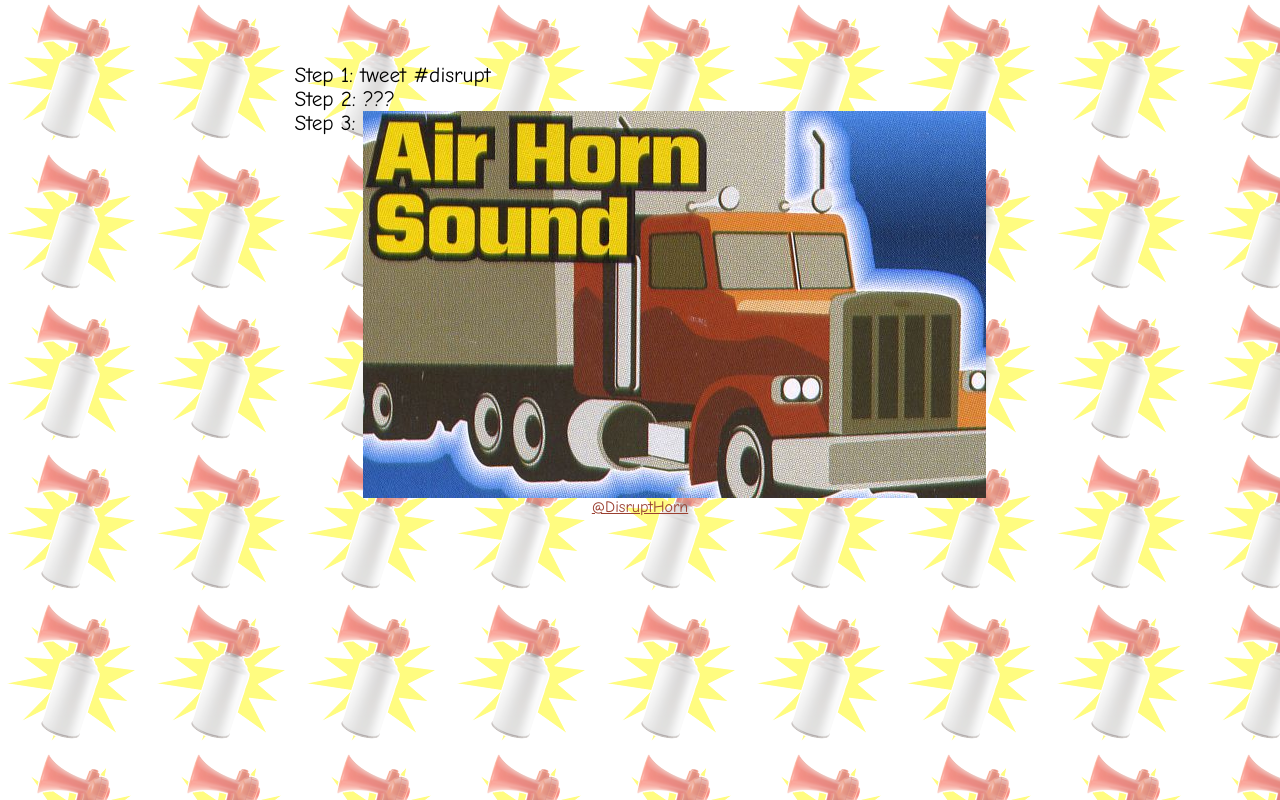
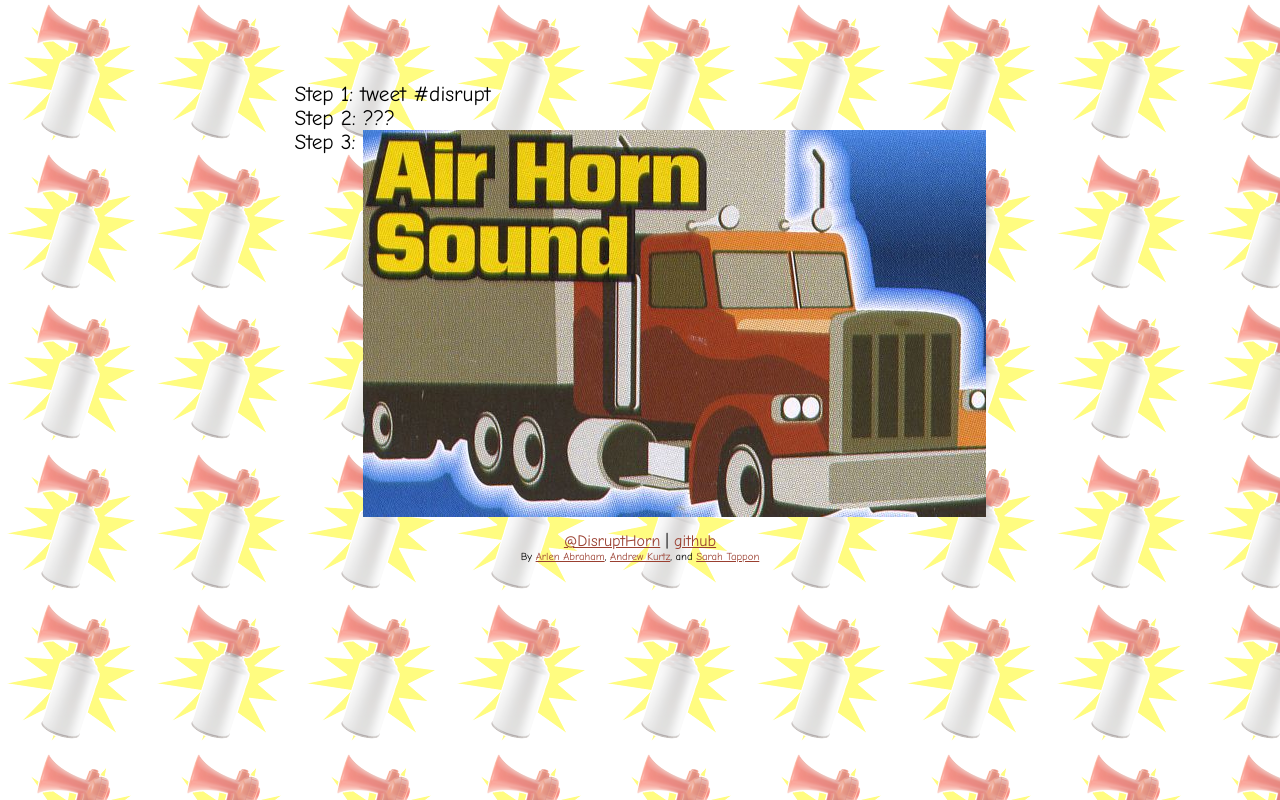
Before and after one commit to stappon/airhorn, a plain HTML site: page static/index.html in a window 1280 px wide. Drawn offline with Linux system fonts and the light colour scheme.

Commit message:
add credits footer

```diff
--- a/static/index.html
+++ b/static/index.html
@@ -21,8 +21,13 @@
           Step 3: <img src="/365airhorn.jpg"/>
         </div>
       </div>
-      <div>
-        <a href="https://www.twitter.com/DisruptHorn">@DisruptHorn</a>
+      <div id="footer">
+        <div>
+          <a href="https://www.twitter.com/DisruptHorn">@DisruptHorn</a> | <a href="https://www.github.com/stappon/airhorn">github</a>
+        </div>
+        <div class="small">
+          By <a href="https://www.twitter.com/arlenarlenarlen">Arlen Abraham</a>, <a href="https://www.github.com/ahk">Andrew Kurtz</a>, and <a href="https://www.twitter.com/involuted">Sarah Tappon</a>
+        </div>
       </div>
     </div>
   </body>
--- a/static/style.css
+++ b/static/style.css
@@ -19,15 +19,21 @@ div.step-header {
 div.text-container {
   display:inline-block;
 }
+div.small {
+  font-size: 8pt;
+}
 
 #title {
-  font-size: 48;
+  font-size: 48pt;
   text-align:center;
 }
 #main-content{
   display: block;
   margin: 0px auto;
   text-align: center;
+}
+#footer {
+  padding-top: 15px;
 }
 
 @keyframes blink {
```
